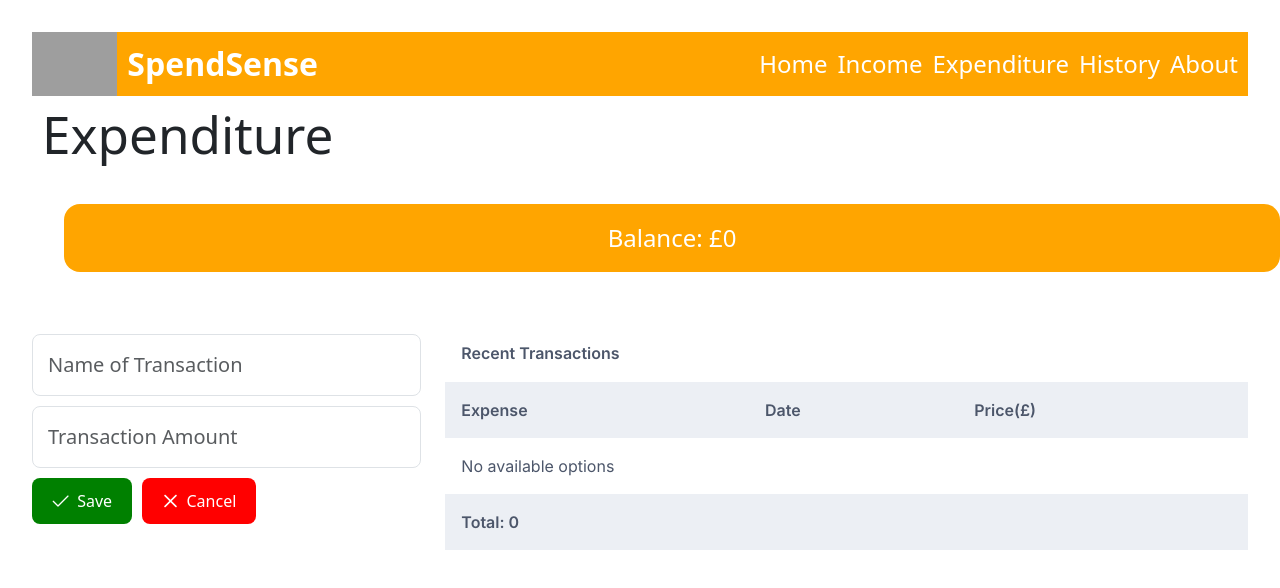
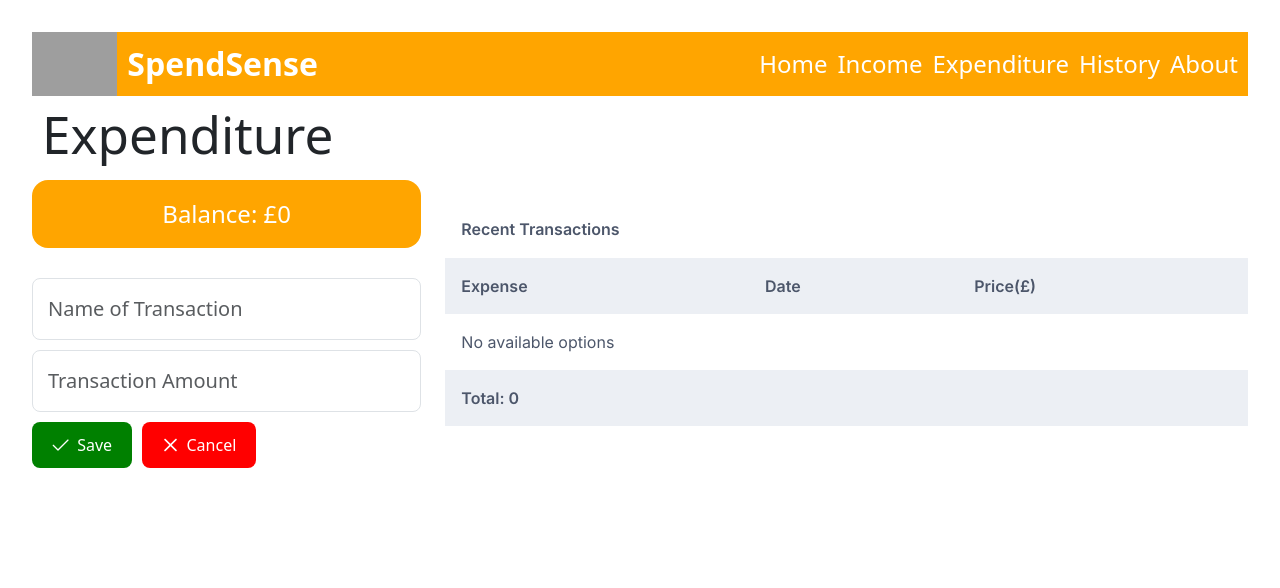
Before and after one commit to cgbea/Expenses-tracker, a React (Vite) app: page /expenditure in a window 1280 px wide. Shown: the top 588 px of the page. Built offline with nearby package versions, Linux system fonts and the light colour scheme; grey boxes are pictures that could not be loaded.

Commit message:
reduced size of balance section

```diff
--- a/src/pages/Expenditure.jsx
+++ b/src/pages/Expenditure.jsx
@@ -9,14 +9,15 @@ function Expenditure() {
   return (
     <div>
       <h1>Expenditure</h1>
-      <section style={{ padding: '16px', borderRadius: "16px", backgroundColor: "orange", margin: "2rem", width: '100%', display: 'flex', justifyContent: 'center' }}>
 
-        <div style={{ fontSize: '24px', color: 'white' }}>
-          Balance: £{getBalance()}
-        </div>
-      </section>
       <div className="row">
         <div className="col-md-4 form">
+        <section style={{ padding: '16px', borderRadius: "16px", backgroundColor: "orange", width: '100%', display: 'flex', justifyContent: 'center' }}>
+
+<div style={{ fontSize: '24px', color: 'white' }}>
+  Balance: £{getBalance()}
+</div>
+</section>
           <Form transaction={transaction} setTransaction={setTransaction} />
         </div>
         <div className="col-md-8 form">
--- a/src/pages/Home.jsx
+++ b/src/pages/Home.jsx
@@ -7,13 +7,15 @@ function Home() {
 const transaction =[{page:"Home"}]
   return (
     <div style={{ display: 'flex', justifyContent: 'center', alignItems: 'center', height: '100vh', flexDirection: "column" }}>
-      <section style={{ padding: '16px', borderRadius: "16px", backgroundColor: "orange", margin: "2rem", width: '100%', display: 'flex', justifyContent: 'center' }}>
+
+      <div className="row">
+
+        <div className="col-md-12 form">
+        <section style={{ padding: '16px', borderRadius: "16px", backgroundColor: "orange", width: '100%', display: 'flex', justifyContent: 'center' }}>
         <div style={{ fontSize: '24px', color: 'white' }}>
           Balance: £{getBalance()}
         </div>
       </section>
-      <div className="row">
-        <div className="col-md-12 form">
           <Table data={transaction} />
         </div>
         <div style={{ display: "flex", gap: "2rem", justifyContent: "center", margin: "2rem" }}>
--- a/src/pages/Income.jsx
+++ b/src/pages/Income.jsx
@@ -9,14 +9,16 @@ function Income() {
   return (
     <div>
       <h1>Income</h1>
-      <section style={{ padding: '16px', borderRadius: "16px", backgroundColor: "orange", margin: "2rem", width: '100%', display: 'flex', justifyContent: 'center' }}>
 
-        <div style={{ fontSize: '24px', color: 'white' }}>
-          Balance: £{getBalance()}
-        </div>
-      </section>
       <div className="row">
+
         <div className="col-md-4 form">
+        <section style={{ padding: '16px', borderRadius: "16px", backgroundColor: "orange", width: '100%', display: 'flex', justifyContent: 'center' }}>
+
+<div style={{ fontSize: '24px', color: 'white' }}>
+  Balance: £{getBalance()}
+</div>
+</section>
           <Form transaction={transaction} setTransaction={setTransaction} />
         </div>
         <div className="col-md-8 form">
```
